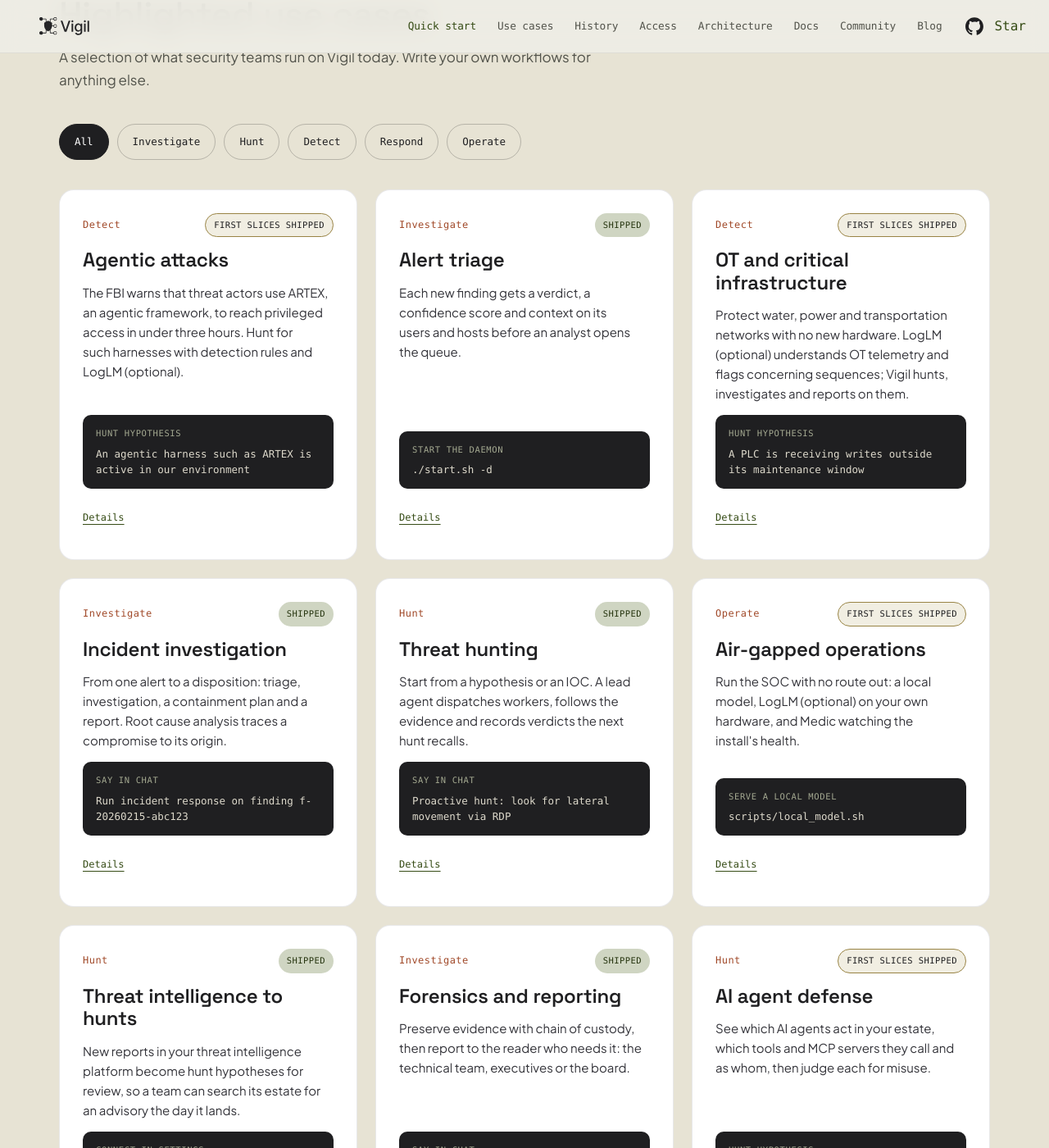
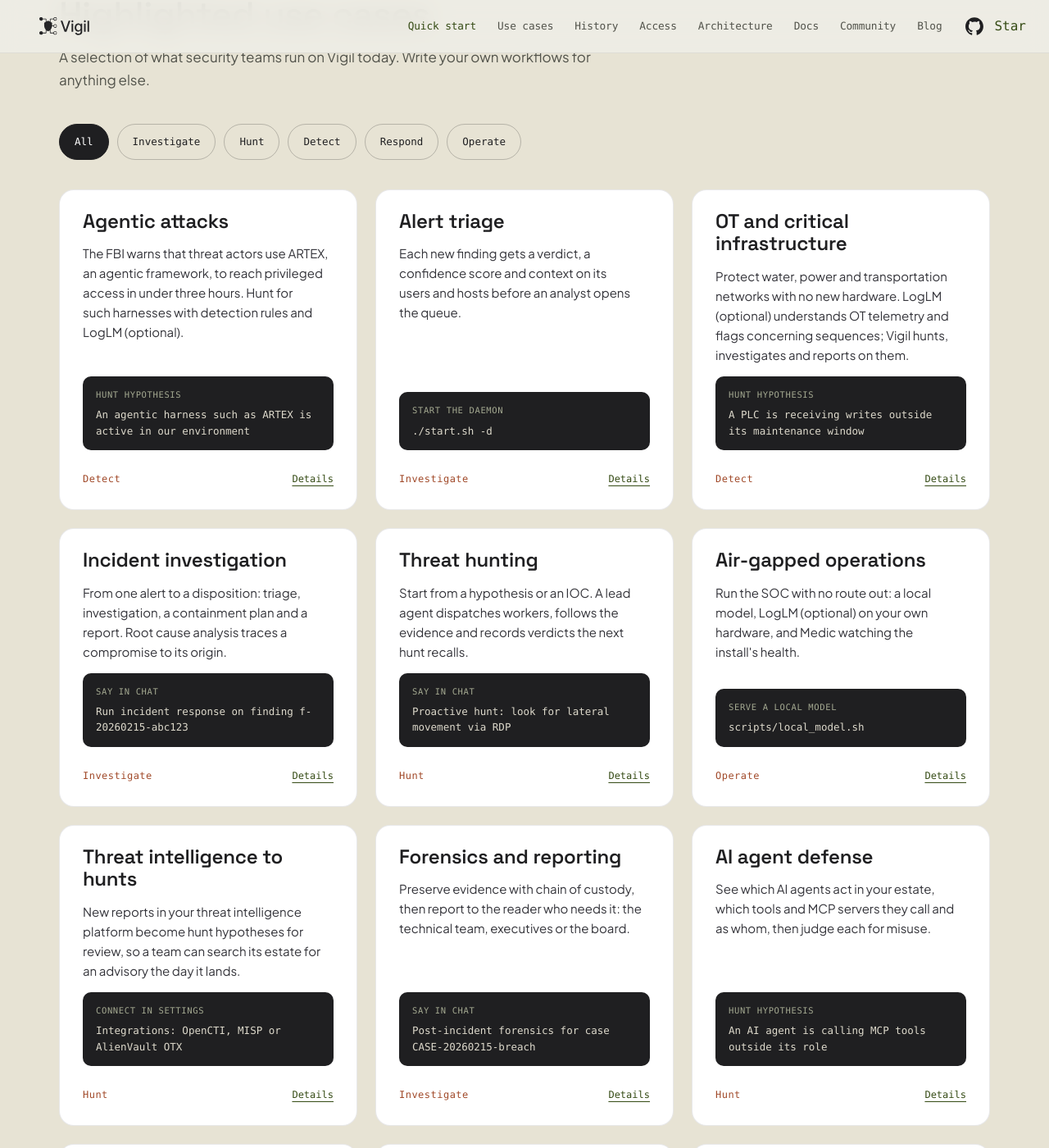
Before and after one commit to Vigil-SOC/vigil-soc.github.io, a Jekyll site: the page built from index.html, in a window 1280 px wide and 1400 px high, scrolled down 785 px. Shown: the whole window at 82% size. Built offline with Jekyll 4.4.1, drawn with Linux system fonts in a browser that asks for light colours; some web fonts are replaced; some of the changed text lies outside the part shown.

Commit message:
Move each use case's category to the card footer
Drop the Shipped and First slices shipped tags and their footnote. Each
card now opens with its title; the category (Investigate, Hunt, Detect,
Respond, Operate) sits at the bottom left in red, and the Details toggle
at the bottom right.

Co-Authored-By: Claude Opus 5.5 <noreply@anthropic.com>
Claude-Session: https://claude.ai/code/session_017wX2hKq57EXUvWVHKgv2sS

```diff
--- a/assets/home.css
+++ b/assets/home.css
@@ -88,34 +88,28 @@ a.vh-pill:hover { background: rgba(54,76,22,.08); text-decoration: none; }
 .vh-chip[aria-pressed="true"] { background: var(--charcoal); border-color: var(--charcoal); color: #ffffff; }
 .vh-grid { display: grid; grid-template-columns: repeat(auto-fit, minmax(min(340px, 100%), 1fr)); gap: 22px; align-items: stretch; }
 .vh-uc {
-  background: #ffffff; border: 1px solid rgba(37,37,39,.1); border-radius: 18px; padding: 28px;
+  background: #ffffff; border: 1px solid rgba(37,37,39,.1); border-radius: 18px; padding: 24px 28px 14px;
   display: flex; flex-direction: column; gap: 14px; box-sizing: border-box;
 }
 .vh-uc[hidden] { display: none; }
-.vh-uc-top { display: flex; justify-content: space-between; align-items: center; gap: 12px; flex-wrap: wrap; }
 .vh-uc-group { font-family: var(--font-mono); font-size: 12px; letter-spacing: .04em; color: var(--rust); }
-.vh-tag {
-  font-family: var(--font-mono); font-size: 10.5px; letter-spacing: .04em; text-transform: uppercase;
-  border-radius: 999px; padding: 6px 10px; white-space: nowrap;
-}
-.vh-tag.is-shipped { background: var(--forest-light); color: var(--forest-dark); }
-.vh-tag.is-partial { background: #f1eee2; color: var(--charcoal); border: 1px solid var(--ochre); padding: 5px 10px; }
 .vh-uc h3 { margin: 0; font-family: var(--font-display); font-weight: 600; font-size: 24px; line-height: 1.15; color: var(--charcoal); }
 .vh-uc p { margin: 0; font-size: 15px; line-height: 1.6; color: var(--charcoal-mid); text-wrap: pretty; }
 .vh-try { margin-top: auto; background: var(--charcoal); border-radius: 10px; padding: 14px 16px; display: flex; flex-direction: column; gap: 6px; }
 .vh-try span { font-family: var(--font-mono); font-size: 10.5px; letter-spacing: .06em; text-transform: uppercase; color: var(--sage); }
 .vh-try code { font-family: var(--font-mono); font-size: 12.5px; line-height: 1.55; color: var(--cream); background: none; padding: 0; overflow-wrap: anywhere; }
 .vh-more summary {
-  font-family: var(--font-mono); font-size: 12px; min-height: 44px; display: flex; align-items: center;
-  color: var(--forest); cursor: pointer; list-style: none; text-decoration: underline; text-underline-offset: 4px;
+  min-height: 44px; display: flex; align-items: center; justify-content: space-between; gap: 12px;
+  cursor: pointer; list-style: none;
 }
+.vh-more-link { font-family: var(--font-mono); font-size: 12px; color: var(--forest); text-decoration: underline; text-underline-offset: 4px; }
+.vh-more summary:hover .vh-more-link { color: var(--forest-dark); }
 .vh-more summary::-webkit-details-marker { display: none; }
 .vh-more[open] summary .vh-show { display: none; }
 .vh-more:not([open]) summary .vh-hide { display: none; }
-.vh-more dl { margin: 0; display: flex; flex-direction: column; gap: 12px; border-top: 1px solid rgba(37,37,39,.1); padding-top: 16px; }
+.vh-more dl { margin: 4px 0 12px; display: flex; flex-direction: column; gap: 12px; border-top: 1px solid rgba(37,37,39,.1); padding-top: 16px; }
 .vh-more dt { font-family: var(--font-mono); font-size: 10.5px; letter-spacing: .06em; text-transform: uppercase; color: var(--charcoal-muted); }
 .vh-more dd { margin: 3px 0 0; font-size: 14px; line-height: 1.5; color: var(--charcoal); }
-.vh-note { margin: 28px 0 0; font-family: var(--font-mono); font-size: 12px; line-height: 1.7; color: var(--charcoal-muted); }
 
 /* ─── History: timeline beside the charts ──────────────────────── */
 .vh-history-body { display: flex; flex-wrap: wrap; gap: 56px; align-items: flex-start; }
--- a/index.html
+++ b/index.html
@@ -156,12 +156,11 @@
     </div>
     <div class="vh-grid">
       <article class="vh-uc" data-group="detect">
-        <div class="vh-uc-top"><span class="vh-uc-group">Detect</span><span class="vh-tag is-partial">First slices shipped</span></div>
         <h3>Agentic attacks</h3>
         <p>The FBI warns that threat actors use ARTEX, an agentic framework, to reach privileged access in under three hours. Hunt for such harnesses with detection rules and LogLM (optional).</p>
         <div class="vh-try"><span>Hunt hypothesis</span><code>An agentic harness such as ARTEX is active in our environment</code></div>
         <details class="vh-more">
-          <summary><span class="vh-show">Details</span><span class="vh-hide">Hide details</span></summary>
+          <summary><span class="vh-uc-group">Detect</span><span class="vh-more-link"><span class="vh-show">Details</span><span class="vh-hide">Hide details</span></span></summary>
           <dl>
             <div><dt>Runs on</dt><dd>threat-hunt workflow, seeded from your TIP's advisories</dd></div>
             <div><dt>Detections</dt><dd>Rules for agentic attack behavior, proven on your SIEM's own events</dd></div>
@@ -171,12 +170,11 @@
         </details>
       </article>
       <article class="vh-uc" data-group="investigate">
-        <div class="vh-uc-top"><span class="vh-uc-group">Investigate</span><span class="vh-tag is-shipped">Shipped</span></div>
         <h3>Alert triage</h3>
         <p>Each new finding gets a verdict, a confidence score and context on its users and hosts before an analyst opens the queue.</p>
         <div class="vh-try"><span>Start the daemon</span><code>./start.sh -d</code></div>
         <details class="vh-more">
-          <summary><span class="vh-show">Details</span><span class="vh-hide">Hide details</span></summary>
+          <summary><span class="vh-uc-group">Investigate</span><span class="vh-more-link"><span class="vh-show">Details</span><span class="vh-hide">Hide details</span></span></summary>
           <dl>
             <div><dt>Runs on</dt><dd>Triage agent and the SOC daemon</dd></div>
             <div><dt>Skills</dt><dd>phishing-triage, beaconing-review, rdp-lateral-movement, attack-mapping</dd></div>
@@ -185,12 +183,11 @@
         </details>
       </article>
       <article class="vh-uc" data-group="detect">
-        <div class="vh-uc-top"><span class="vh-uc-group">Detect</span><span class="vh-tag is-partial">First slices shipped</span></div>
         <h3>OT and critical infrastructure</h3>
         <p>Protect water, power and transportation networks with no new hardware. LogLM (optional) understands OT telemetry and flags concerning sequences; Vigil hunts, investigates and reports on them.</p>
         <div class="vh-try"><span>Hunt hypothesis</span><code>A PLC is receiving writes outside its maintenance window</code></div>
         <details class="vh-more">
-          <summary><span class="vh-show">Details</span><span class="vh-hide">Hide details</span></summary>
+          <summary><span class="vh-uc-group">Detect</span><span class="vh-more-link"><span class="vh-show">Details</span><span class="vh-hide">Hide details</span></span></summary>
           <dl>
             <div><dt>Covers</dt><dd>Water plants, power grids, substations and transportation</dd></div>
             <div><dt>Detections</dt><dd>LogLM (optional) across OT protocols, beside the rules you run</dd></div>
@@ -200,12 +197,11 @@
         </details>
       </article>
       <article class="vh-uc" data-group="investigate">
-        <div class="vh-uc-top"><span class="vh-uc-group">Investigate</span><span class="vh-tag is-shipped">Shipped</span></div>
         <h3>Incident investigation</h3>
         <p>From one alert to a disposition: triage, investigation, a containment plan and a report. Root cause analysis traces a compromise to its origin.</p>
         <div class="vh-try"><span>Say in chat</span><code>Run incident response on finding f-20260215-abc123</code></div>
         <details class="vh-more">
-          <summary><span class="vh-show">Details</span><span class="vh-hide">Hide details</span></summary>
+          <summary><span class="vh-uc-group">Investigate</span><span class="vh-more-link"><span class="vh-show">Details</span><span class="vh-hide">Hide details</span></span></summary>
           <dl>
             <div><dt>Runs on</dt><dd>incident-response, full-investigation and root-cause-analysis workflows</dd></div>
             <div><dt>Agents</dt><dd>Investigator, Correlator, MITRE Analyst, Reporter</dd></div>
@@ -214,12 +210,11 @@
         </details>
       </article>
       <article class="vh-uc" data-group="hunt">
-        <div class="vh-uc-top"><span class="vh-uc-group">Hunt</span><span class="vh-tag is-shipped">Shipped</span></div>
         <h3>Threat hunting</h3>
         <p>Start from a hypothesis or an IOC. A lead agent dispatches workers, follows the evidence and records verdicts the next hunt recalls.</p>
         <div class="vh-try"><span>Say in chat</span><code>Proactive hunt: look for lateral movement via RDP</code></div>
         <details class="vh-more">
-          <summary><span class="vh-show">Details</span><span class="vh-hide">Hide details</span></summary>
+          <summary><span class="vh-uc-group">Hunt</span><span class="vh-more-link"><span class="vh-show">Details</span><span class="vh-hide">Hide details</span></span></summary>
           <dl>
             <div><dt>Runs on</dt><dd>threat-hunt workflow</dd></div>
             <div><dt>Agents</dt><dd>Threat Hunter leading Network Analyst, Malware Analyst and Threat Intel</dd></div>
@@ -228,12 +223,11 @@
         </details>
       </article>
       <article class="vh-uc" data-group="operate">
-        <div class="vh-uc-top"><span class="vh-uc-group">Operate</span><span class="vh-tag is-partial">First slices shipped</span></div>
         <h3>Air-gapped operations</h3>
         <p>Run the SOC with no route out: a local model, LogLM (optional) on your own hardware, and Medic watching the install's health.</p>
         <div class="vh-try"><span>Serve a local model</span><code>scripts/local_model.sh</code></div>
         <details class="vh-more">
-          <summary><span class="vh-show">Details</span><span class="vh-hide">Hide details</span></summary>
+          <summary><span class="vh-uc-group">Operate</span><span class="vh-more-link"><span class="vh-show">Details</span><span class="vh-hide">Hide details</span></span></summary>
           <dl>
             <div><dt>Runs on</dt><dd>Docker Compose or Kubernetes on your hardware, with no cloud dependency</dd></div>
             <div><dt>Trust</dt><dd>An internal certificate authority for the console</dd></div>
@@ -243,12 +237,11 @@
         </details>
       </article>
       <article class="vh-uc" data-group="hunt">
-        <div class="vh-uc-top"><span class="vh-uc-group">Hunt</span><span class="vh-tag is-shipped">Shipped</span></div>
         <h3>Threat intelligence to hunts</h3>
         <p>New reports in your threat intelligence platform become hunt hypotheses for review, so a team can search its estate for an advisory the day it lands.</p>
         <div class="vh-try"><span>Connect in Settings</span><code>Integrations: OpenCTI, MISP or AlienVault OTX</code></div>
         <details class="vh-more">
-          <summary><span class="vh-show">Details</span><span class="vh-hide">Hide details</span></summary>
+          <summary><span class="vh-uc-group">Hunt</span><span class="vh-more-link"><span class="vh-show">Details</span><span class="vh-hide">Hide details</span></span></summary>
           <dl>
             <div><dt>Runs on</dt><dd>Threat Intel agent feeding the threat-hunt workflow</dd></div>
             <div><dt>Connects to</dt><dd>OpenCTI, MISP and AlienVault OTX; VirusTotal and Shodan for enrichment</dd></div>
@@ -257,12 +250,11 @@
         </details>
       </article>
       <article class="vh-uc" data-group="investigate">
-        <div class="vh-uc-top"><span class="vh-uc-group">Investigate</span><span class="vh-tag is-shipped">Shipped</span></div>
         <h3>Forensics and reporting</h3>
         <p>Preserve evidence with chain of custody, then report to the reader who needs it: the technical team, executives or the board.</p>
         <div class="vh-try"><span>Say in chat</span><code>Post-incident forensics for case CASE-20260215-breach</code></div>
         <details class="vh-more">
-          <summary><span class="vh-show">Details</span><span class="vh-hide">Hide details</span></summary>
+          <summary><span class="vh-uc-group">Investigate</span><span class="vh-more-link"><span class="vh-show">Details</span><span class="vh-hide">Hide details</span></span></summary>
           <dl>
             <div><dt>Runs on</dt><dd>forensic-analysis workflow</dd></div>
             <div><dt>Agents</dt><dd>Forensics, Malware Analyst, Reporter, Compliance</dd></div>
@@ -271,12 +263,11 @@
         </details>
       </article>
       <article class="vh-uc" data-group="hunt">
-        <div class="vh-uc-top"><span class="vh-uc-group">Hunt</span><span class="vh-tag is-partial">First slices shipped</span></div>
         <h3>AI agent defense</h3>
         <p>See which AI agents act in your estate, which tools and MCP servers they call and as whom, then judge each for misuse.</p>
         <div class="vh-try"><span>Hunt hypothesis</span><code>An AI agent is calling MCP tools outside its role</code></div>
         <details class="vh-more">
-          <summary><span class="vh-show">Details</span><span class="vh-hide">Hide details</span></summary>
+          <summary><span class="vh-uc-group">Hunt</span><span class="vh-more-link"><span class="vh-show">Details</span><span class="vh-hide">Hide details</span></span></summary>
           <dl>
             <div><dt>Reads</dt><dd>OpenTelemetry GenAI and MCP spans in your SIEM</dd></div>
             <div><dt>Optional</dt><dd>LogLM (optional) for behavioral detection</dd></div>
@@ -285,12 +276,11 @@
         </details>
       </article>
       <article class="vh-uc" data-group="hunt">
-        <div class="vh-uc-top"><span class="vh-uc-group">Hunt</span><span class="vh-tag is-partial">First slices shipped</span></div>
         <h3>Insider threat</h3>
         <p>Hunt an account, not a person: identity context from your provider, benign explanations weighed first, cases restricted to named readers.</p>
         <div class="vh-try"><span>Hunt subject</span><code>user:&lt;name&gt;</code></div>
         <details class="vh-more">
-          <summary><span class="vh-show">Details</span><span class="vh-hide">Hide details</span></summary>
+          <summary><span class="vh-uc-group">Hunt</span><span class="vh-more-link"><span class="vh-show">Details</span><span class="vh-hide">Hide details</span></span></summary>
           <dl>
             <div><dt>Runs on</dt><dd>threat-hunt workflow with the insider-threat skill</dd></div>
             <div><dt>Connects to</dt><dd>Okta or Entra ID</dd></div>
@@ -299,12 +289,11 @@
         </details>
       </article>
       <article class="vh-uc" data-group="operate">
-        <div class="vh-uc-top"><span class="vh-uc-group">Operate</span><span class="vh-tag is-partial">First slices shipped</span></div>
         <h3>MSP and multi-site SOC</h3>
         <p>Run Vigil at each client site or enclave, keep telemetry there, and roll incidents and evidence up to one central SOC.</p>
         <div class="vh-try"><span>Deploy per site</span><code>helm install vigil ./infra/helm/vigil --namespace site-a</code></div>
         <details class="vh-more">
-          <summary><span class="vh-show">Details</span><span class="vh-hide">Hide details</span></summary>
+          <summary><span class="vh-uc-group">Operate</span><span class="vh-more-link"><span class="vh-show">Details</span><span class="vh-hide">Hide details</span></span></summary>
           <dl>
             <div><dt>Runs on</dt><dd>One Vigil per site or client, each in its own environment</dd></div>
             <div><dt>Detections</dt><dd>Federated rules run where they live, in each site's SIEM</dd></div>
@@ -314,12 +303,11 @@
         </details>
       </article>
       <article class="vh-uc" data-group="detect">
-        <div class="vh-uc-top"><span class="vh-uc-group">Detect</span><span class="vh-tag is-shipped">Shipped</span></div>
         <h3>Detection engineering</h3>
         <p>Search community rule sets, measure ATT&amp;CK coverage, draft a rule from a case and prove it on your SIEM's own events before it goes live.</p>
         <div class="vh-try"><span>Fetch the rules</span><code>./scripts/setup_detection_repos.sh</code></div>
         <details class="vh-more">
-          <summary><span class="vh-show">Details</span><span class="vh-hide">Hide details</span></summary>
+          <summary><span class="vh-uc-group">Detect</span><span class="vh-more-link"><span class="vh-show">Details</span><span class="vh-hide">Hide details</span></span></summary>
           <dl>
             <div><dt>Rule sets</dt><dd>Sigma, Splunk ESCU, Elastic and KQL</dd></div>
             <div><dt>Rule libraries</dt><dd>Import, update and remove rule repos the way you import skills</dd></div>
@@ -329,12 +317,11 @@
         </details>
       </article>
       <article class="vh-uc" data-group="detect">
-        <div class="vh-uc-top"><span class="vh-uc-group">Detect</span><span class="vh-tag is-shipped">Shipped</span></div>
         <h3>Posture analysis</h3>
         <p>Know where you stand on day one and track it after. The Day 1 Report covers what Vigil can see, coverage gaps, settings checks and a cost forecast, and reruns on a cadence.</p>
         <div class="vh-try"><span>Open in the console</span><code>Day 1 Report</code></div>
         <details class="vh-more">
-          <summary><span class="vh-show">Details</span><span class="vh-hide">Hide details</span></summary>
+          <summary><span class="vh-uc-group">Detect</span><span class="vh-more-link"><span class="vh-show">Details</span><span class="vh-hide">Hide details</span></span></summary>
           <dl>
             <div><dt>Reports</dt><dd>Day 1 Report and Production Start Report</dd></div>
             <div><dt>Over MCP</dt><dd>Read the gaps report and start a report run</dd></div>
@@ -344,12 +331,11 @@
         </details>
       </article>
       <article class="vh-uc" data-group="detect">
-        <div class="vh-uc-top"><span class="vh-uc-group">Detect</span><span class="vh-tag is-shipped">Shipped</span></div>
         <h3>Red team validation</h3>
         <p>Emulate an ATT&amp;CK technique on a listed host, from the console or the coverage map, and score whether your rules caught it within the hour.</p>
         <div class="vh-try"><span>Mark an emulator</span><code>Settings: Limits &amp; autonomy: Outside tools</code></div>
         <details class="vh-more">
-          <summary><span class="vh-show">Details</span><span class="vh-hide">Hide details</span></summary>
+          <summary><span class="vh-uc-group">Detect</span><span class="vh-more-link"><span class="vh-show">Details</span><span class="vh-hide">Hide details</span></span></summary>
           <dl>
             <div><dt>Connects to</dt><dd>Atomic Red Team, or any tool bound as an emulator</dd></div>
             <div><dt>Guardrail</dt><dd>Emulators run only on hosts you list</dd></div>
@@ -358,12 +344,11 @@
         </details>
       </article>
       <article class="vh-uc" data-group="respond">
-        <div class="vh-uc-top"><span class="vh-uc-group">Respond</span><span class="vh-tag is-partial">First slices shipped</span></div>
         <h3>Response and containment</h3>
         <p>Agents propose actions and a person approves them. Host isolation and account disable run through the EDR and identity tools you already have.</p>
         <div class="vh-try"><span>Review in the console</span><code>Approvals</code></div>
         <details class="vh-more">
-          <summary><span class="vh-show">Details</span><span class="vh-hide">Hide details</span></summary>
+          <summary><span class="vh-uc-group">Respond</span><span class="vh-more-link"><span class="vh-show">Details</span><span class="vh-hide">Hide details</span></span></summary>
           <dl>
             <div><dt>Connects to</dt><dd>Defender, Carbon Black and Entra ID; PagerDuty, Jira and Slack</dd></div>
             <div><dt>Guardrail</dt><dd>Only a person approves; blocking runs through Wazuh or similar</dd></div>
@@ -372,12 +357,11 @@
         </details>
       </article>
       <article class="vh-uc" data-group="hunt">
-        <div class="vh-uc-top"><span class="vh-uc-group">Hunt</span><span class="vh-tag is-partial">First slices shipped</span></div>
         <h3>Fly-away kit</h3>
         <p>Carry a preloaded Vigil to a mission partner's network, hunt its telemetry with no reach-back, and bring the verdicts home.</p>
         <div class="vh-try"><span>Pack</span><code>Vigil, a local model and LogLM (optional) on one portable server</code></div>
         <details class="vh-more">
-          <summary><span class="vh-show">Details</span><span class="vh-hide">Hide details</span></summary>
+          <summary><span class="vh-uc-group">Hunt</span><span class="vh-more-link"><span class="vh-show">Details</span><span class="vh-hide">Hide details</span></span></summary>
           <dl>
             <div><dt>Runs on</dt><dd>A single portable server, fully offline</dd></div>
             <div><dt>Connects to</dt><dd>The partner's SIEM or EDR through the same integrations</dd></div>
@@ -387,12 +371,11 @@
         </details>
       </article>
       <article class="vh-uc" data-group="respond">
-        <div class="vh-uc-top"><span class="vh-uc-group">Respond</span><span class="vh-tag is-shipped">Shipped</span></div>
         <h3>Cloud incident response</h3>
         <p>AWS, Azure and GCP incidents: identity blast radius, IAM abuse, cross-account pivots and containment suited to the provider.</p>
         <div class="vh-try"><span>Say in chat</span><code>Run cloud incident response on finding f-20260215-abc123</code></div>
         <details class="vh-more">
-          <summary><span class="vh-show">Details</span><span class="vh-hide">Hide details</span></summary>
+          <summary><span class="vh-uc-group">Respond</span><span class="vh-more-link"><span class="vh-show">Details</span><span class="vh-hide">Hide details</span></span></summary>
           <dl>
             <div><dt>Runs on</dt><dd>cloud-incident workflow</dd></div>
             <div><dt>Connects to</dt><dd>AWS security services, Security Lake, Sentinel, Entra ID, Google SCC</dd></div>
@@ -401,7 +384,6 @@
         </details>
       </article>
     </div>
-    <p class="vh-note">Shipped: in the current release. First slices shipped: usable now, with core pieces still in build.</p>
   </div>
 </section>
 
```
